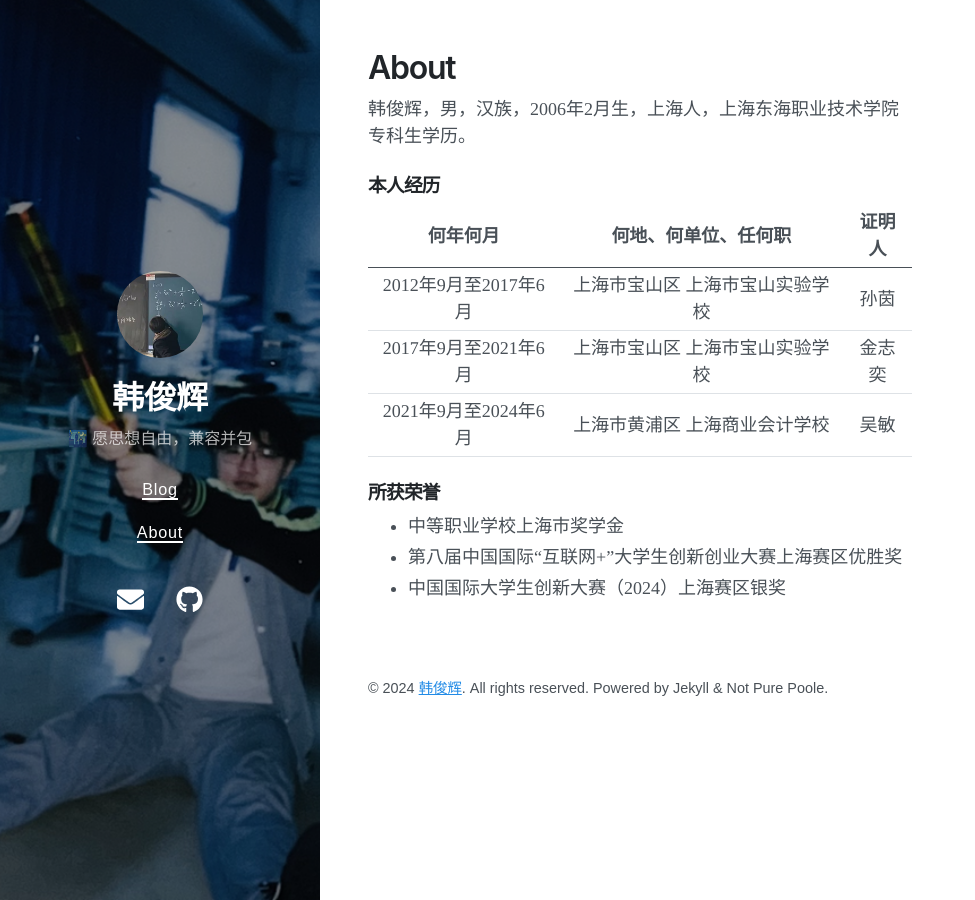
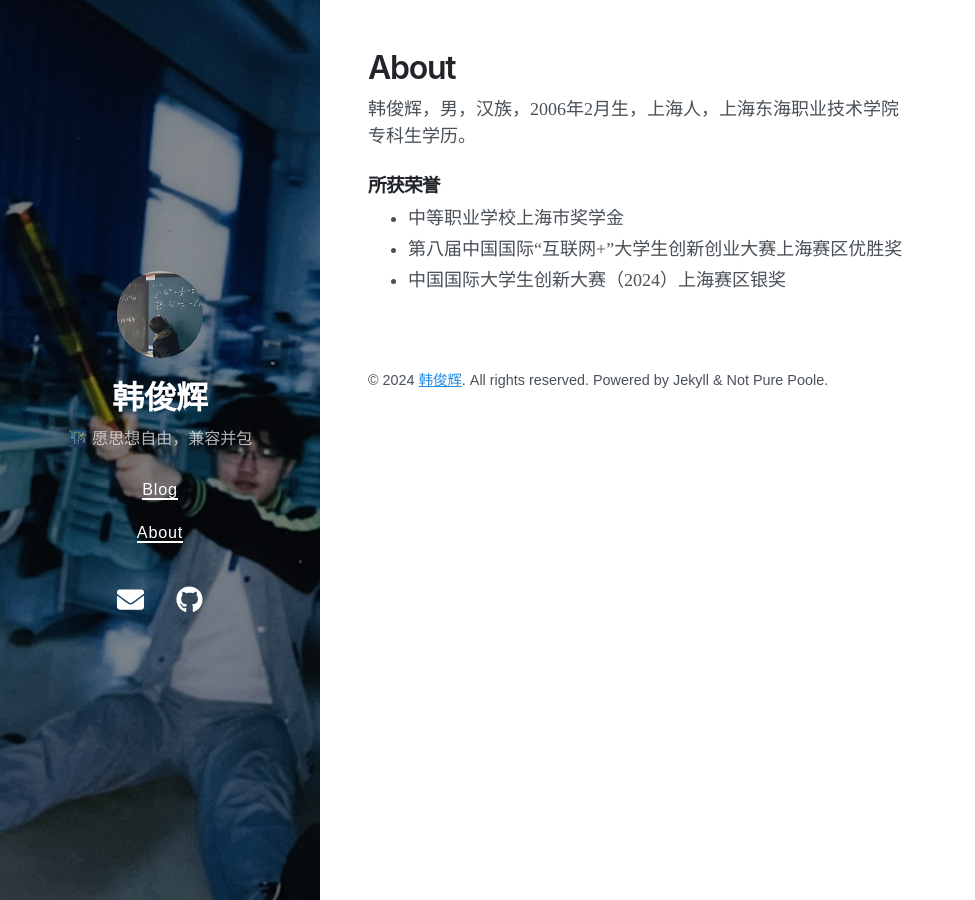
Before and after one commit to shiauhuehue/shiauhuehue.github.io, a Jekyll site: the page built from about.md, in a window 1280 px wide. Shown: the whole page, without its empty margins (0-975 px from the left). Built offline with Jekyll 4.4.1, drawn with Linux system fonts in a browser that asks for light colours; nearby versions of some CDN libraries.

Commit message:
2024/10/05/08:00 - Published a new post.

```diff
--- a/about.md
+++ b/about.md
@@ -5,15 +5,6 @@ title: About
 
 韩俊辉，男，汉族，2006年2月生，上海人，上海东海职业技术学院专科生学历。
 
-### 本人经历
-
-| 何年何月 | 何地、何单位、任何职 | 证明人 |
-| :---: | :---: | :---: |
-| 2012年9月至2017年6月 | 上海市宝山区 上海市宝山实验学校 | 孙茵 |
-| 2017年9月至2021年6月 | 上海市宝山区 上海市宝山实验学校 | 金志奕 |
-| 2021年9月至2024年6月 | 上海市黄浦区 上海商业会计学校 | 吴敏 |
-
-
 ### 所获荣誉
 
 + 中等职业学校上海市奖学金
```
